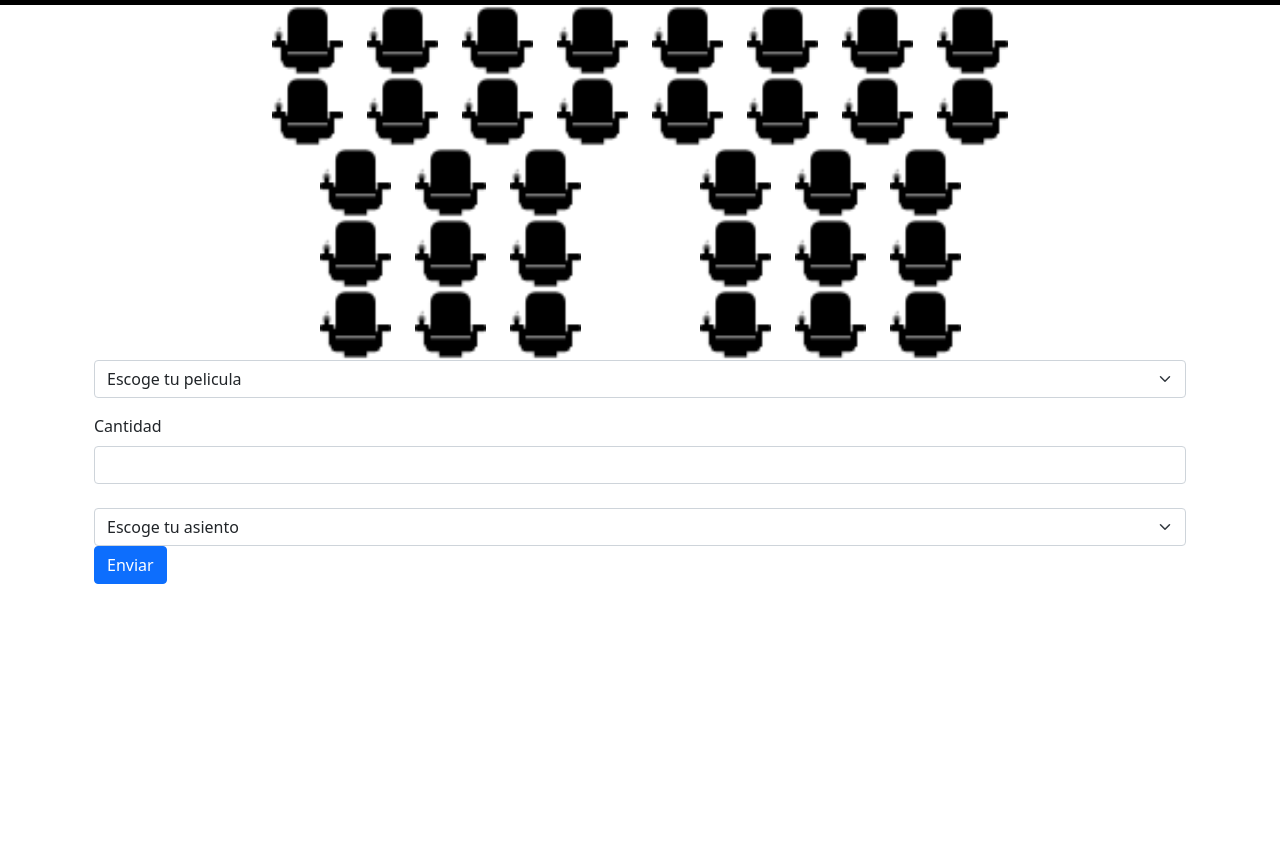
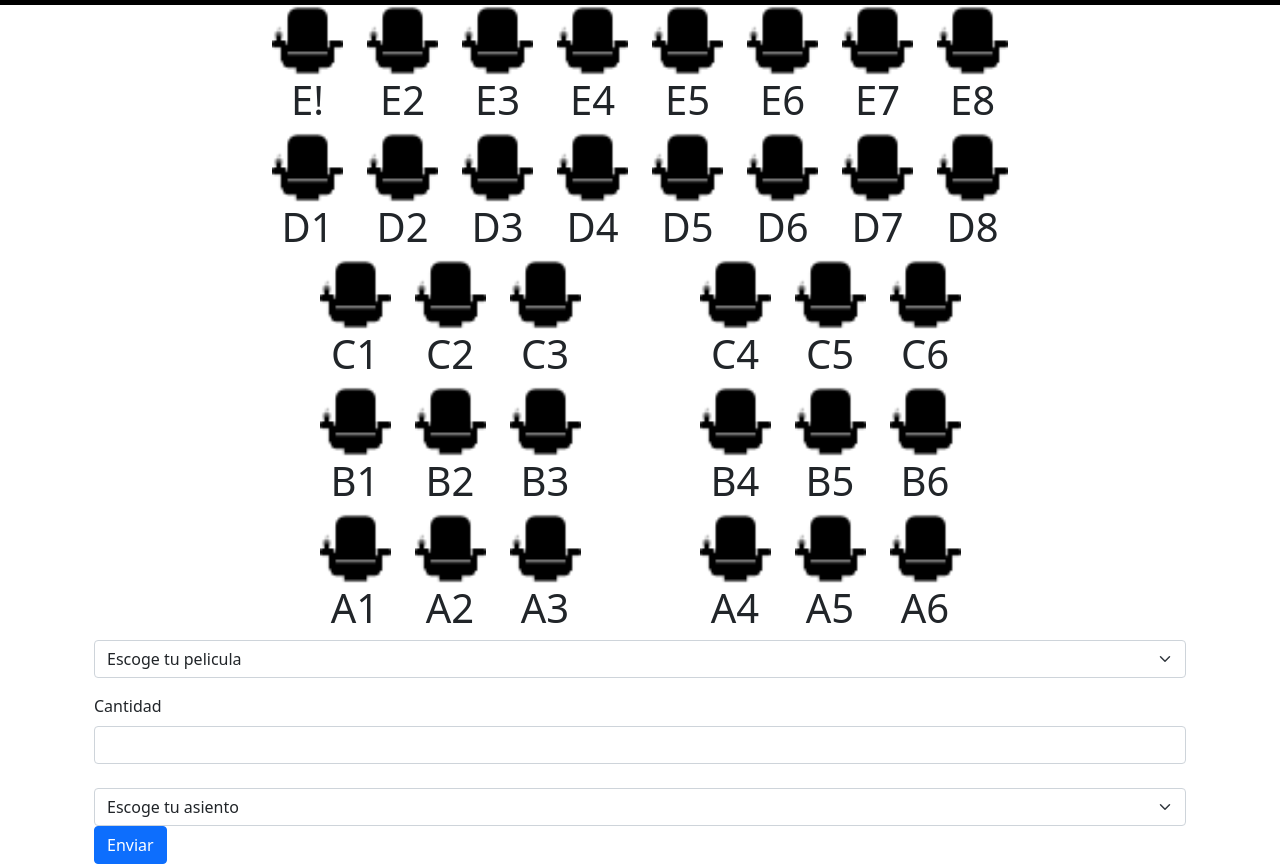
Before and after one commit to Tomasyarce2007/cinecolombia, a plain HTML site: page reserva.html in a window 1280 px wide. Shown: the part 236-1100 px from the top of the page. Before the commit the page ends 820 px from the top, so only its background shows below. Drawn offline with nearby package versions, Linux system fonts and the light colour scheme.

Commit message:
cine colombia pro

```diff
--- a/reserva.html
+++ b/reserva.html
@@ -4,7 +4,7 @@
     <meta charset="UTF-8">
     <meta http-equiv="X-UA-Compatible" content="IE=edge">
     <meta name="viewport" content="width=device-width, initial-scale=1.0">
-    <title>Cossiocopter</title>
+    <title>Reserva</title>
     <link href="https://cdn.jsdelivr.net/npm/bootstrap@5.1.3/dist/css/bootstrap.min.css" rel="stylesheet" integrity="sha384-1BmE4kWBq78iYhFldvKuhfTAU6auU8tT94WrHftjDbrCEXSU1oBoqyl2QvZ6jIW3" crossorigin="anonymous">
 </head>
 <body>
@@ -22,7 +22,7 @@
               <div class="collapse navbar-collapse" id="navbarSupportedContent">
                 <ul class="navbar-nav me-auto mb-2 mb-lg-0">
                   <li class="nav-item">
-                    <a class="nav-link active" aria-current="page" href="#">Home</a>
+                    <a class="nav-link active" aria-current="page" href="index.html">Index</a>
                   </li>
                   <li class="nav-item">
                     <a class="nav-link" href="#">Link</a>
@@ -59,54 +59,70 @@
     <div class="container" id="container">
         <div class="row justify-content-center">
             <div class="col-1">
-                <img src="img/cinema-chair.png" alt="cossio silla" class="w-100 img-fluid">
+                <img src="img/cinema-chair.png" alt="cossio silla" class="w-100 img-fluid"><h1><center>E!
+                </center></h1>
             </div>
             <div class="col-1">
-                <img src="img/cinema-chair.png" alt="cossio silla" class="w-100 img-fluid">
+                <img src="img/cinema-chair.png" alt="cossio silla" class="w-100 img-fluid"><h1><center>E2
+                </center></h1>
             </div>
             <div class="col-1">
-                <img src="img/cinema-chair.png" alt="cossio silla" class="w-100 img-fluid">
+                <img src="img/cinema-chair.png" alt="cossio silla" class="w-100 img-fluid"><h1><center>E3
+                </center></h1>
             </div>
             <div class="col-1">
-                <img src="img/cinema-chair.png" alt="cossio silla" class="w-100 img-fluid">
+                <img src="img/cinema-chair.png" alt="cossio silla" class="w-100 img-fluid"><h1><center>E4
+                </center></h1>
             </div>
             <div class="col-1">
-                <img src="img/cinema-chair.png" alt="cossio silla" class="w-100 img-fluid">
+                <img src="img/cinema-chair.png" alt="cossio silla" class="w-100 img-fluid"><h1><center>E5
+                </center></h1>
             </div>
             <div class="col-1">
-                <img src="img/cinema-chair.png" alt="cossio silla" class="w-100 img-fluid">
+                <img src="img/cinema-chair.png" alt="cossio silla" class="w-100 img-fluid"><h1><center>E6
+                </center></h1>
             </div>
             <div class="col-1">
-                <img src="img/cinema-chair.png" alt="cossio silla" class="w-100 img-fluid">
+                <img src="img/cinema-chair.png" alt="cossio silla" class="w-100 img-fluid"><h1><center>E7
+                </center></h1>
             </div>
             <div class="col-1">
-                <img src="img/cinema-chair.png" alt="cossio silla" class="w-100 img-fluid">
+                <img src="img/cinema-chair.png" alt="cossio silla" class="w-100 img-fluid"><h1><center>E8
+                </center></h1>
             </div>
         </div>
         <div class="row justify-content-center">
             <div class="col-1">
-                <img src="img/cinema-chair.png" alt="cossio silla" class="w-100 img-fluid">
+                <img src="img/cinema-chair.png" alt="cossio silla" class="w-100 img-fluid"><h1><center>D1
+                </center></h1>
             </div>
             <div class="col-1">
-                <img src="img/cinema-chair.png" alt="cossio silla" class="w-100 img-fluid">
+                <img src="img/cinema-chair.png" alt="cossio silla" class="w-100 img-fluid"><h1><center>D2
+                </center></h1>
             </div>
             <div class="col-1">
-                <img src="img/cinema-chair.png" alt="cossio silla" class="w-100 img-fluid">
+                <img src="img/cinema-chair.png" alt="cossio silla" class="w-100 img-fluid"><h1><center>D3
+                </center></h1>
             </div>
             <div class="col-1">
-                <img src="img/cinema-chair.png" alt="cossio silla" class="w-100 img-fluid">
+                <img src="img/cinema-chair.png" alt="cossio silla" class="w-100 img-fluid"><h1><center>D4
+                </center></h1>
             </div>
             <div class="col-1">
-                <img src="img/cinema-chair.png" alt="cossio silla" class="w-100 img-fluid">
+                <img src="img/cinema-chair.png" alt="cossio silla" class="w-100 img-fluid"><h1><center>D5
+                </center></h1>
             </div>
             <div class="col-1">
-                <img src="img/cinema-chair.png" alt="cossio silla" class="w-100 img-fluid">
+                <img src="img/cinema-chair.png" alt="cossio silla" class="w-100 img-fluid"><h1><center>D6
+                </center></h1>
             </div>
             <div class="col-1">
-                <img src="img/cinema-chair.png" alt="cossio silla" class="w-100 img-fluid">
+                <img src="img/cinema-chair.png" alt="cossio silla" class="w-100 img-fluid"><h1><center>D7
+                </center></h1>
             </div>
             <div class="col-1">
-                <img src="img/cinema-chair.png" alt="cossio silla" class="w-100 img-fluid">
+                <img src="img/cinema-chair.png" alt="cossio silla" class="w-100 img-fluid"><h1><center>D8
+                </center></h1>
             </div>
         </div>
         <div class="row justify-content-center">
@@ -114,25 +130,31 @@
 
             </div>
             <div class="col-1 rigth">
-                <img src="img/cinema-chair.png" alt="cossio silla" class="w-100 img-fluid">
+                <img src="img/cinema-chair.png" alt="cossio silla" class="w-100 img-fluid"><h1><center>C1
+                </center></h1>
             </div>
             <div class="col-1">
-                <img src="img/cinema-chair.png" alt="cossio silla" class="w-100 img-fluid">
+                <img src="img/cinema-chair.png" alt="cossio silla" class="w-100 img-fluid"><h1><center>C2
+                </center></h1>
             </div>
             <div class="col-1">
-                <img src="img/cinema-chair.png" alt="cossio silla" class="w-100 img-fluid">
+                <img src="img/cinema-chair.png" alt="cossio silla" class="w-100 img-fluid"><h1><center>C3
+                </center></h1>
             </div>
             <div class="col-1">
 
             </div>
             <div class="col-1 rigth">
-                <img src="img/cinema-chair.png" alt="cossio silla" class="w-100 img-fluid">
+                <img src="img/cinema-chair.png" alt="cossio silla" class="w-100 img-fluid"><h1><center>C4
+                </center></h1>
             </div>
             <div class="col-1">
-                <img src="img/cinema-chair.png" alt="cossio silla" class="w-100 img-fluid">
+                <img src="img/cinema-chair.png" alt="cossio silla" class="w-100 img-fluid"><h1><center>C5
+                </center></h1>
             </div>
             <div class="col-1">
-                <img src="img/cinema-chair.png" alt="cossio silla" class="w-100 img-fluid">
+                <img src="img/cinema-chair.png" alt="cossio silla" class="w-100 img-fluid"><h1><center>C6
+                </center></h1>
             </div>
             <div class="col-1">
             </div>
@@ -142,25 +164,31 @@
 
             </div>
             <div class="col-1 rigth">
-                <img src="img/cinema-chair.png" alt="cossio silla" class="w-100 img-fluid">
+                <img src="img/cinema-chair.png" alt="cossio silla" class="w-100 img-fluid"> <h1><center>B1
+                </center></h1>
             </div>
             <div class="col-1">
-                <img src="img/cinema-chair.png" alt="cossio silla" class="w-100 img-fluid">
+                <img src="img/cinema-chair.png" alt="cossio silla" class="w-100 img-fluid"><h1><center>B2
+                </center></h1>
             </div>
             <div class="col-1">
-                <img src="img/cinema-chair.png" alt="cossio silla" class="w-100 img-fluid">
+                <img src="img/cinema-chair.png" alt="cossio silla" class="w-100 img-fluid"><h1><center>B3
+                </center></h1>
             </div>
             <div class="col-1">
 
             </div>
             <div class="col-1 rigth">
-                <img src="img/cinema-chair.png" alt="cossio silla" class="w-100 img-fluid">
+                <img src="img/cinema-chair.png" alt="cossio silla" class="w-100 img-fluid"> <h1><center>B4
+                </center></h1>
             </div>
             <div class="col-1">
-                <img src="img/cinema-chair.png" alt="cossio silla" class="w-100 img-fluid">
+                <img src="img/cinema-chair.png" alt="cossio silla" class="w-100 img-fluid"><h1><center>B5
+                </center></h1>
             </div>
             <div class="col-1">
-                <img src="img/cinema-chair.png" alt="cossio silla" class="w-100 img-fluid">
+                <img src="img/cinema-chair.png" alt="cossio silla" class="w-100 img-fluid"><h1><center>B6
+                </center></h1>
             </div>
             <div class="col-1">
             </div>
@@ -170,25 +198,30 @@
 
             </div>
             <div class="col-1 rigth">
-                <img src="img/cinema-chair.png" alt="cossio silla" class="w-100 img-fluid">
+                <img src="img/cinema-chair.png" alt="cossio silla" class="w-100 img-fluid"> <h1><center> A1 </center></h1>
             </div>
             <div class="col-1">
-                <img src="img/cinema-chair.png" alt="cossio silla" class="w-100 img-fluid">
+                <img src="img/cinema-chair.png" alt="cossio silla" class="w-100 img-fluid"> <h1><center>A2
+                </center></h1>
             </div>
             <div class="col-1">
-                <img src="img/cinema-chair.png" alt="cossio silla" class="w-100 img-fluid">
+                <img src="img/cinema-chair.png" alt="cossio silla" class="w-100 img-fluid"><h1><center>A3
+                </center></h1>
             </div>
             <div class="col-1">
 
             </div>
             <div class="col-1 rigth">
-                <img src="img/cinema-chair.png" alt="cossio silla" class="w-100 img-fluid">
+                <img src="img/cinema-chair.png" alt="cossio silla" class="w-100 img-fluid"> <h1><center>A4
+                </center></h1>
             </div>
             <div class="col-1">
-                <img src="img/cinema-chair.png" alt="cossio silla" class="w-100 img-fluid">
+                <img src="img/cinema-chair.png" alt="cossio silla" class="w-100 img-fluid"><h1><center>A5
+                </center></h1>
             </div>
             <div class="col-1">
-                <img src="img/cinema-chair.png" alt="cossio silla" class="w-100 img-fluid">
+                <img src="img/cinema-chair.png" alt="cossio silla" class="w-100 img-fluid"><h1><center>A6
+                </center></h1>
             </div>
             <div class="col-1">
             </div>
@@ -216,10 +249,10 @@
                   <input type="number" class="form-control" id="cantidad" aria-describedby="emailHelp">
                   <div id="emailHelp" class="form-text"></div>
                 </div>
-                <select class="form-select" aria-label="Default select example">
+                <select id="asiento" class="form-select" aria-label="Default select example">
                     <option selected>Escoge tu asiento</option>
-                    <option value="1">Preferencial</option>
-                    <option value="2">General</option>
+                    <option value="preferencial">Preferencial</option>
+                    <option value="general">General</option>
                  </select>
                 <button type="submit" id="boton" class="btn btn-primary">Enviar</button>
               </form>
```
Also changed, not shown: index.html (+1 -1 lines), reservas.js (+34 -5 lines).
